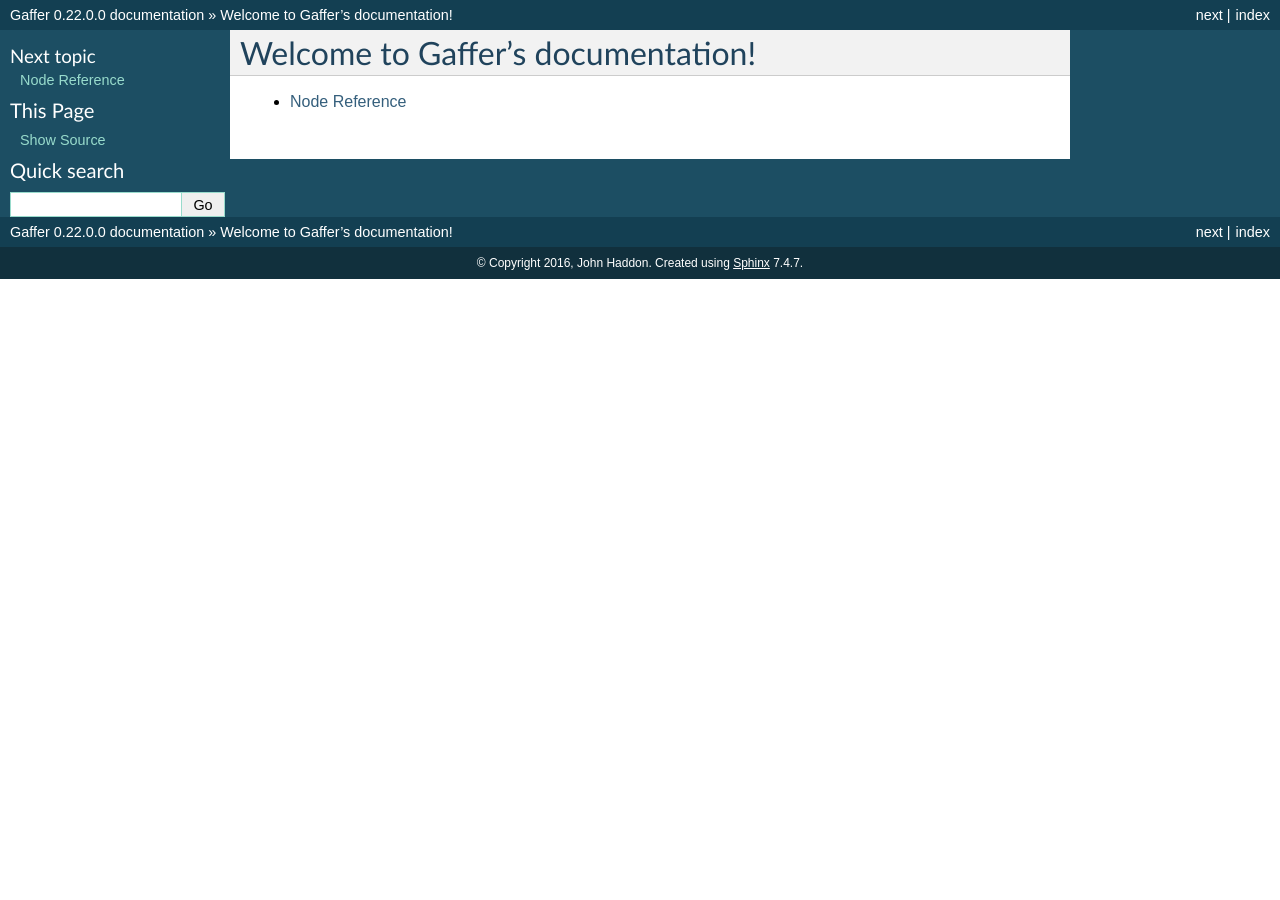
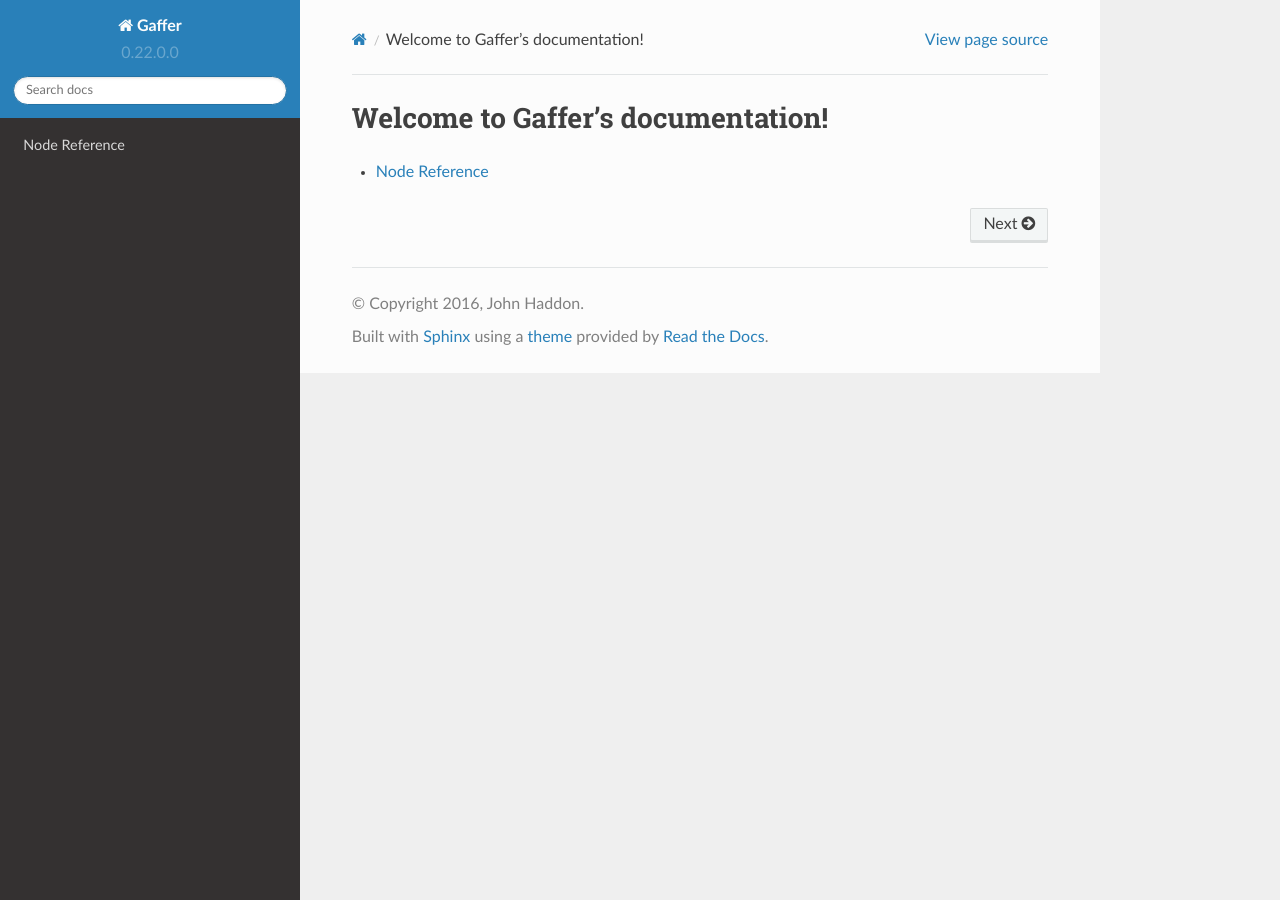
Before and after one commit to johnhaddon/rtd, a Sphinx documentation site: the page built from docs/index.rst, in a window 1280 px wide. Built offline with Sphinx 7.4.7 and the Read the Docs theme 2.0.0, drawn with Linux system fonts in a browser that asks for light colours.

Commit message:
Use RTD theme for local builds.

```diff
--- a/docs/conf.py
+++ b/docs/conf.py
@@ -14,7 +14,9 @@
 
 import sys
 import os
-from recommonmark.parser import CommonMarkParser
+
+import sphinx_rtd_theme
+import recommonmark.parser
 
 # If extensions (or modules to document with autodoc) are in another directory,
 # add these directories to sys.path here. If the directory is relative to the
@@ -108,7 +110,7 @@
 
 # The theme to use for HTML and HTML Help pages.  See the documentation for
 # a list of builtin themes.
-html_theme = 'default'
+html_theme = "sphinx_rtd_theme"
 
 # Theme options are theme-specific and customize the look and feel of a theme
 # further.  For a list of options available for each theme, see the
@@ -116,7 +118,7 @@
 #html_theme_options = {}
 
 # Add any paths that contain custom themes here, relative to this directory.
-#html_theme_path = []
+html_theme_path = [sphinx_rtd_theme.get_html_theme_path()]
 
 # The name for this set of Sphinx documents.  If None, it defaults to
 # "<project> v<release> documentation".
@@ -284,7 +286,7 @@
 #texinfo_no_detailmenu = False
 
 source_parsers = {
-    '.md': CommonMarkParser,
+    '.md': recommonmark.parser.CommonMarkParser,
 }
 
 source_suffix = ['.rst', '.md']
```
